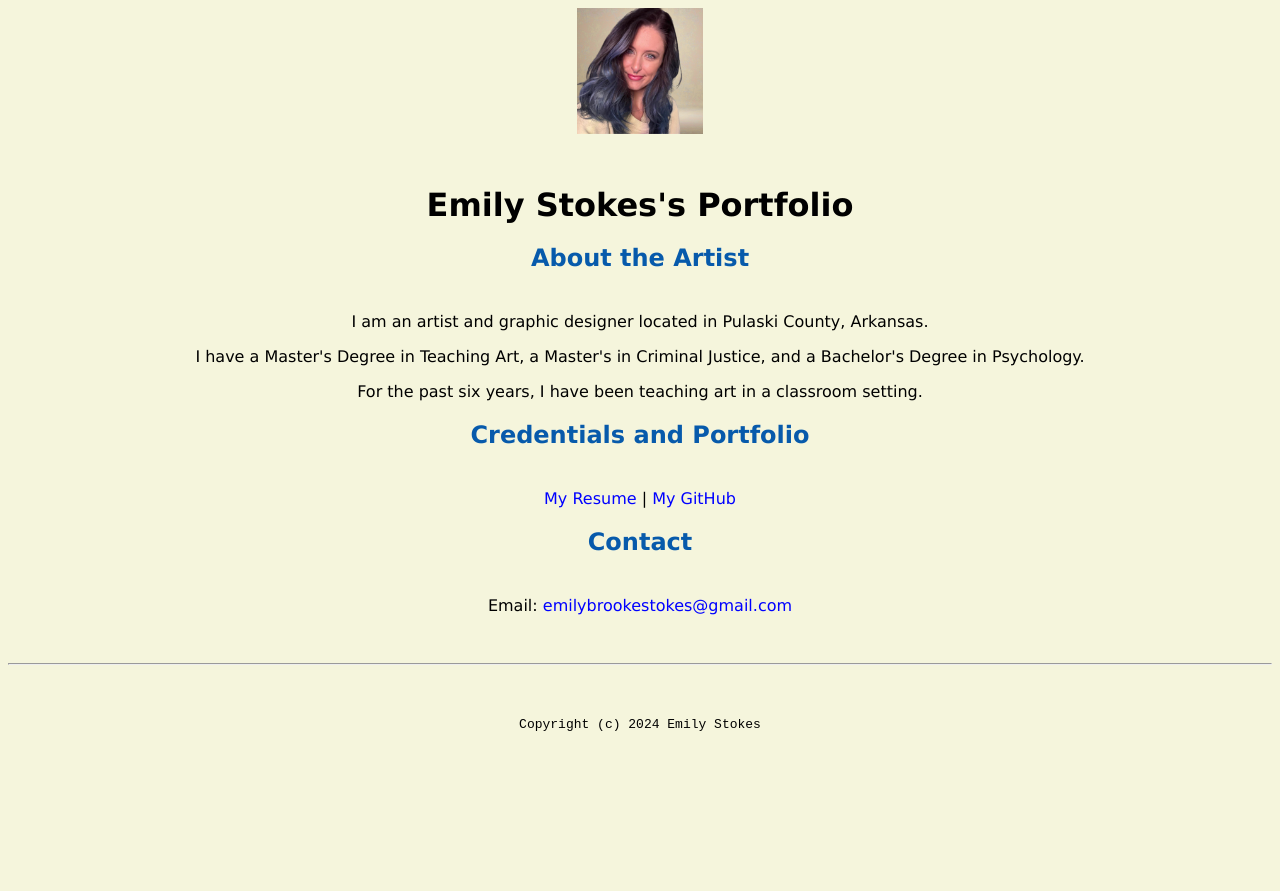
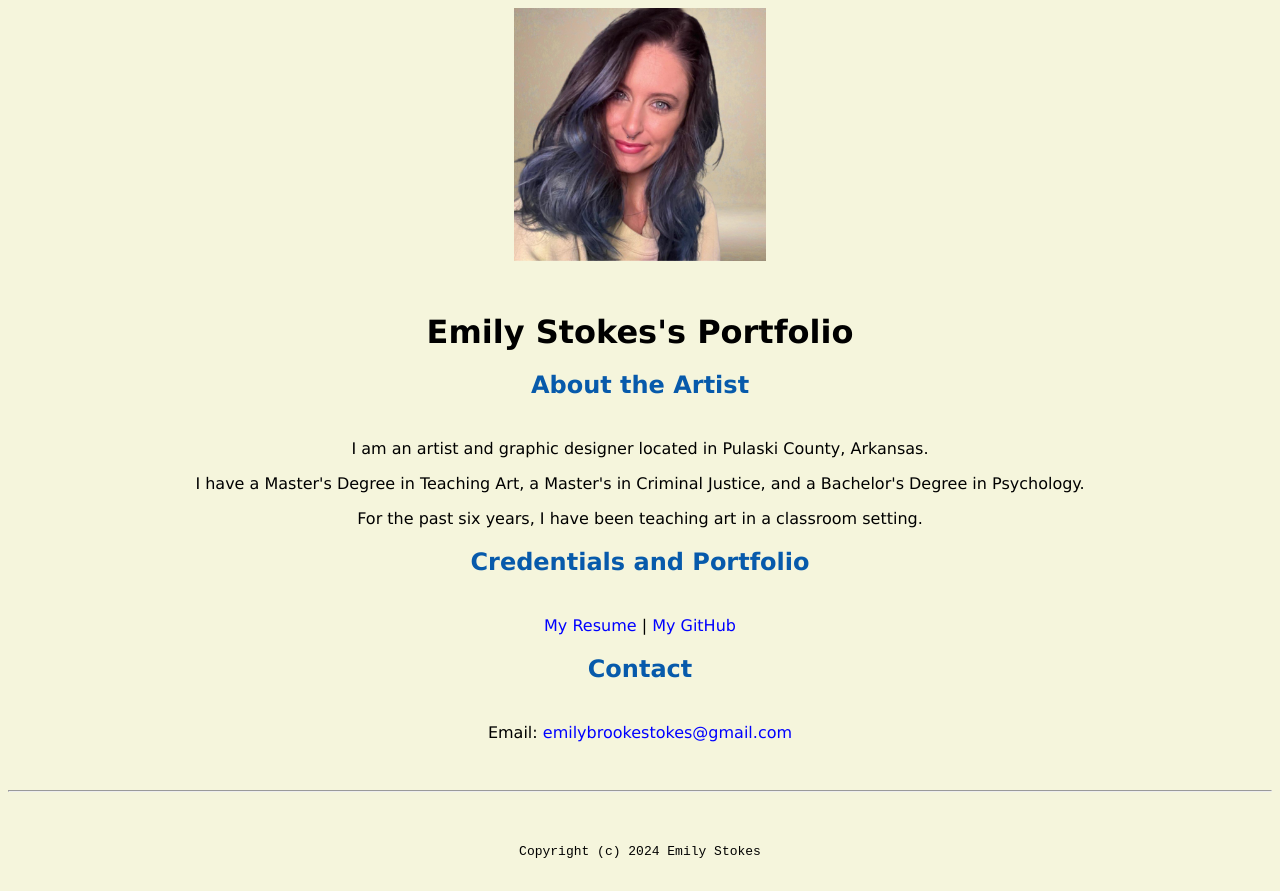
Before and after one commit to ebstokes9/ebstokes9.github.io, a plain HTML site: page index.html in a window 1280 px wide. Before the commit the page ends 800 px from the top, so only its background shows below. Drawn offline with Linux system fonts and the light colour scheme.

Commit message:
Update index.html

```diff
--- a/index.html
+++ b/index.html
@@ -14,7 +14,7 @@
     <meta name="robots" content="noindex, nofollow">
   </header>
   <body>
-      <img src="images/Headshot.jpg" width="10%" alt="Headshot">
+      <img src="images/Headshot.jpg" width="20%" alt="Headshot">
     <h1>Emily Stokes's Portfolio</h1>
     <h2>About the Artist</h2>
     <p>I am an artist and graphic designer located in Pulaski County, Arkansas.</p>
```
